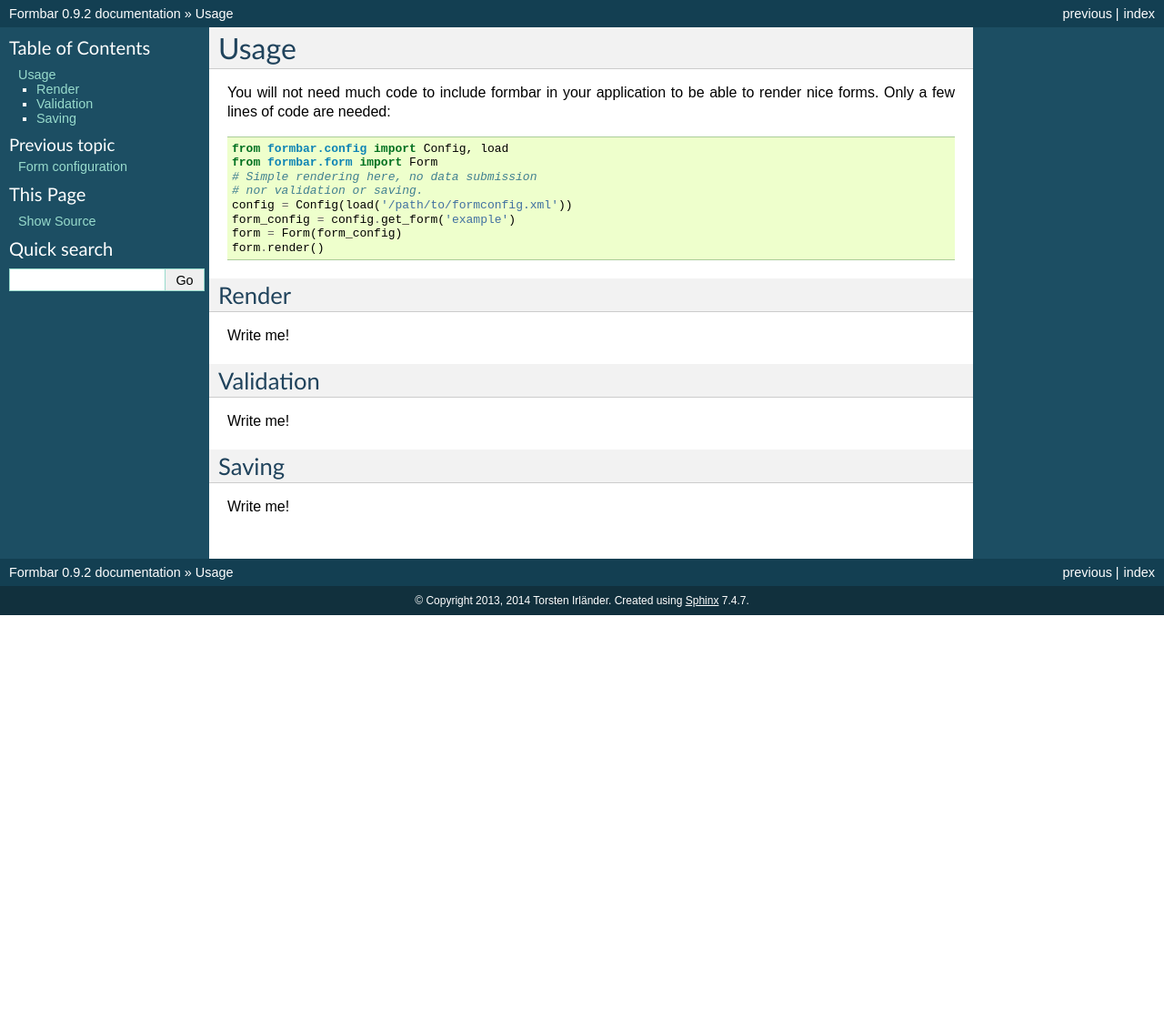
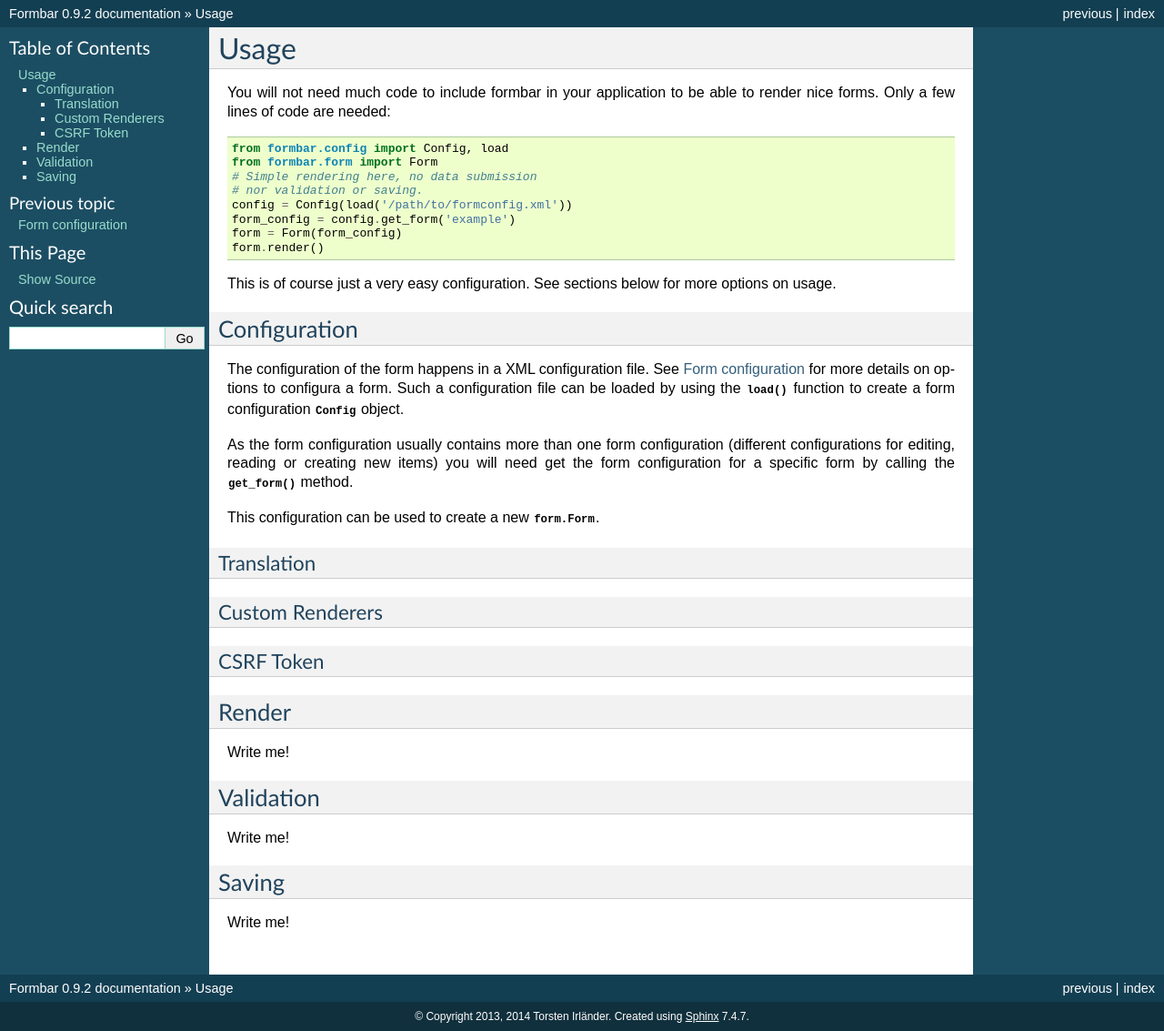
Before and after one commit to ringo-framework/formbar, a Sphinx documentation site: the page built from docs/source/usage.rst, in a window 1280 px wide. Shown: the whole page at 91% size. Built offline with Sphinx 7.4.7, drawn with Linux system fonts in a browser that asks for light colours; formulas are drawn with MathJax 3; before the commit the page ends 900 px from its top, so only the background shows below that.

Commit message:
Added more documentation on usage

```diff
--- a/docs/source/config.rst
+++ b/docs/source/config.rst
@@ -1,3 +1,5 @@
+.. _form_config:
+
 Form configuration
 ******************
 The form will be configured using a XML definition. The configuration is
--- a/docs/source/usage.rst
+++ b/docs/source/usage.rst
@@ -14,6 +14,33 @@ to render nice forms. Only a few lines of code are needed::
         form = Form(form_config)
         form.render()
 
+This is of course just a very easy configuration. See sections below for more
+options on usage.
+
+Configuration
+=============
+The configuration of the form happens in a XML configuration file. See
+:ref:`form_config` for more details on options to configura a form. Such a
+configuration file can be loaded by using the :func:`.load` function to create
+a form configuration :class:`.Config` object.
+
+As the form configuration usually contains more than one form configuration
+(different configurations for editing, reading or creating new items) you will
+need get the form configuration for a specific form by calling the
+:func:`.get_form` method.
+
+This configuration can be used to create a new :class:`.form.Form`.
+
+Translation
+-----------
+
+Custom Renderers
+----------------
+
+
+CSRF Token
+----------
+
 Render
 ======
 Write me!
```
Also changed, not shown: 1 other file.
